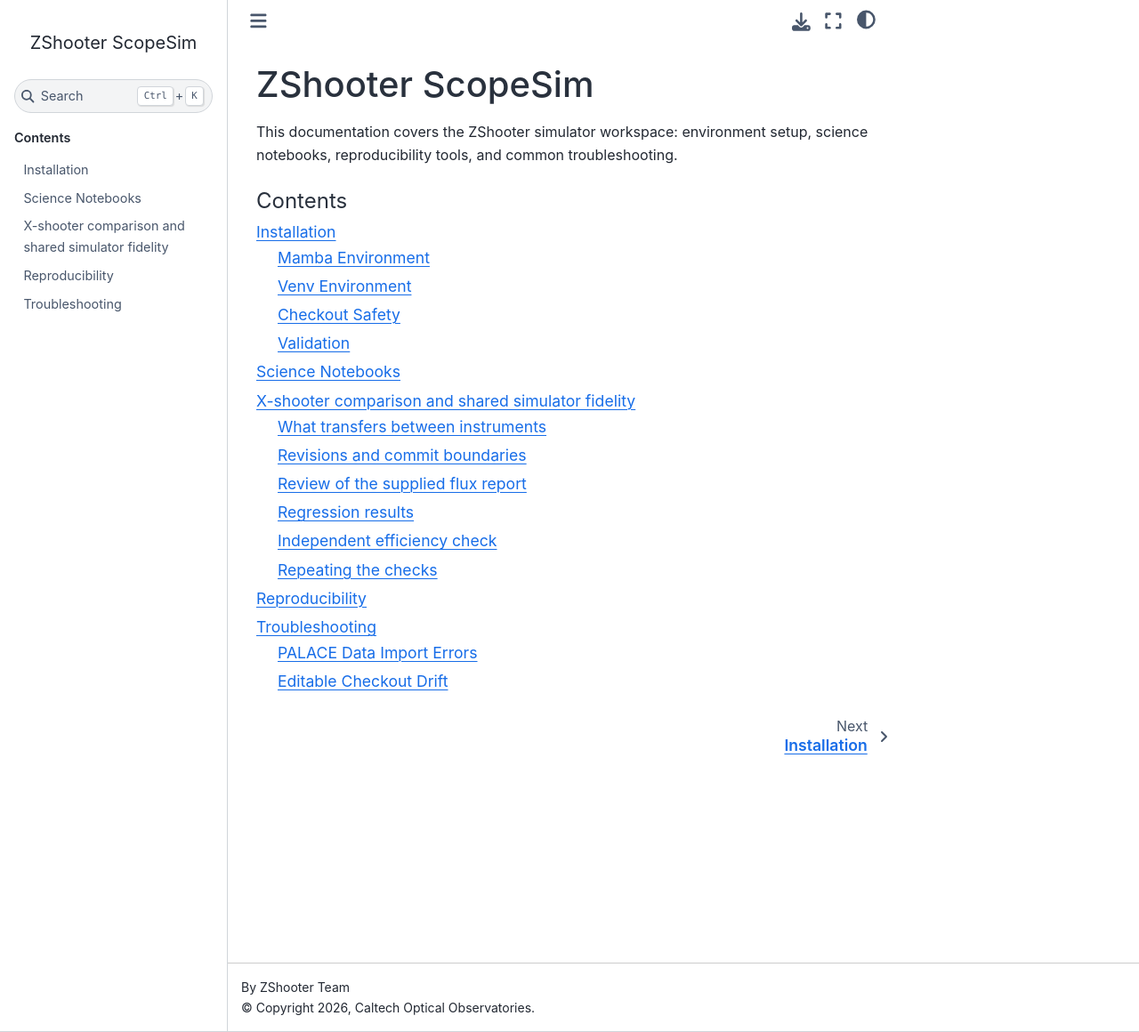
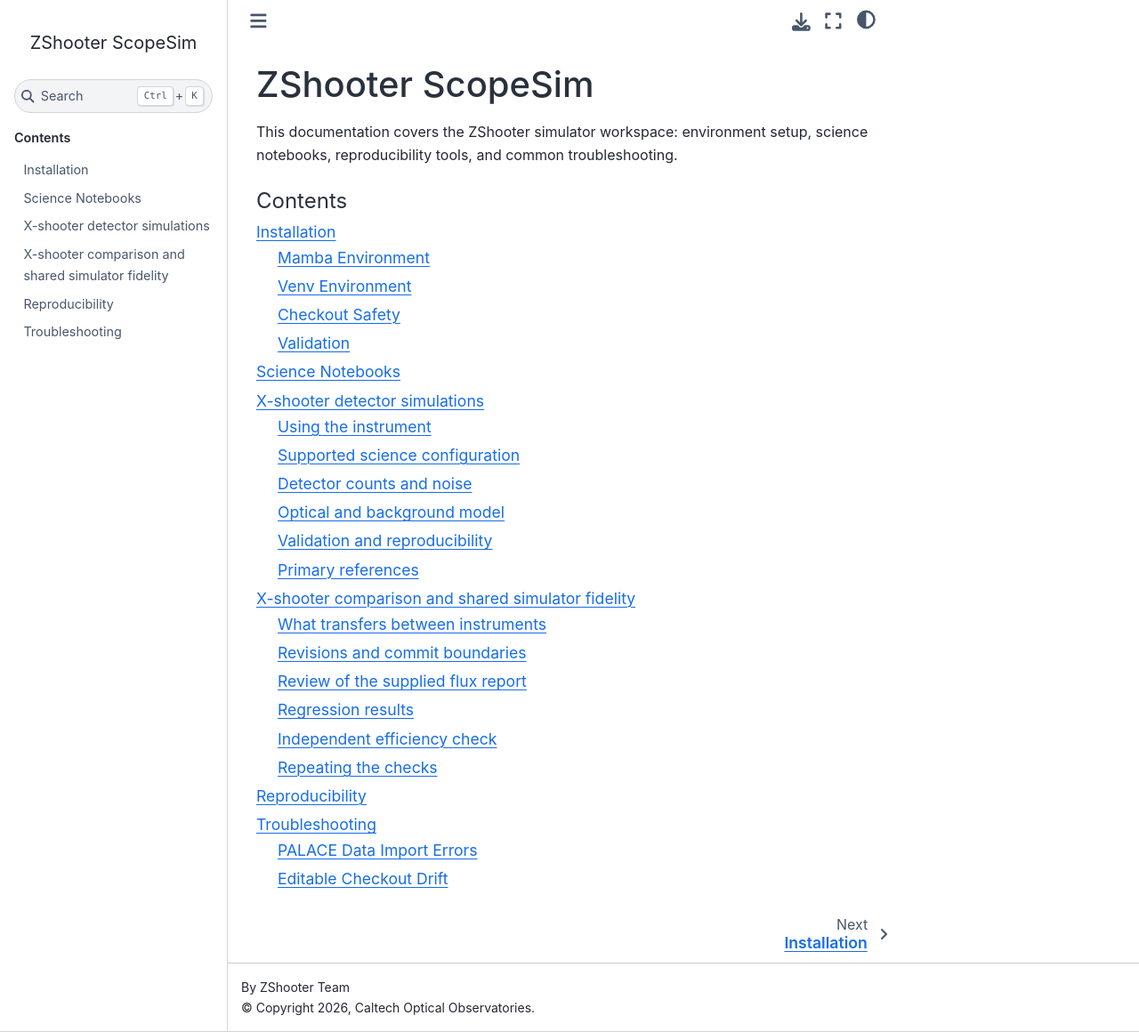
Before and after one commit to CaltechOpticalObservatories/zs-scopesim, a Sphinx documentation site: the page built from docs/index.md, in a window 1280 px wide and 1160 px high. Shown: the whole window at 89% size. Built offline with Sphinx 7.4.7 and the Sphinx Book theme 1.1.4, drawn with Linux system fonts in a browser that asks for light colours; some of the changed lines change nothing that is shown.

Commit message:
Add native-frame X-shooter kilonova notebook and instrument notes

````diff
--- a/docs/index.md
+++ b/docs/index.md
@@ -9,6 +9,7 @@
 
 install
 notebooks
+xshooter
 xshooter-validation
 reproducibility
 troubleshooting
--- a/docs/notebooks.md
+++ b/docs/notebooks.md
@@ -1,6 +1,8 @@
 # Science Notebooks
 
 Science notebooks are in `notebooks/`. Development notebooks live in `dev_notebooks/`.
+
+`01_Kilonovae_XSHOOTER.ipynb` is a detector-only companion for the three-arm X-shooter model. See [the configuration and accuracy notes](xshooter.md) before using it for quantitative comparisons.
 
 Launch a notebook server with:
 
--- /dev/null
+++ b/docs/xshooter.md
@@ -0,0 +1,104 @@
+# X-shooter detector simulations
+
+`notebooks/01_Kilonovae_XSHOOTER.ipynb` is the detector-only companion to the ZShooter kilonova notebook. It uses the same source construction and produces three ScopeSim HDULists, one per arm. The `xshooter` branches contain the feature commits; `env/zshooter-stack.toml` pins the ScopeSim and IRDB revisions used by this notebook.
+
+This is a first-pass comparison model. **Five-percent accuracy across all wavelengths, slit widths, backgrounds, and observing conditions is not established.** Optical throughput is calibrated against an archived standard star, while the NIR response and stray light still have larger uncertainties. The numerical trace-fit accuracy is not an absolute instrument accuracy claim.
+
+The [shared-physics assessment](xshooter-validation.md) distinguishes calibration from independent validation, records the literature/report review and current ESO QC comparison, and identifies shared numerical limitations. The separate `fidelity-candidates` branches contain experiments for ZShooter and the common engine; the pinned notebook stack does not select them. Agreement with X-shooter's fitted throughput or resolving power alone does not validate ZShooter predictions.
+
+## Using the instrument
+
+```python
+import scopesim as sim
+from zs_scopesim_tools.helpers import configure_irdb_path
+
+configure_irdb_path()
+cmds = sim.UserCommands(use_instrument="XSHOOTER", set_modes=["SPEC"], properties={
+    "!OBS.airmass": 1.3, "!OBS.seeing": 0.7,
+    "!INST.uvb_curr_slit": "1.0", "!INST.vis_curr_slit": "0.9", "!INST.nir_curr_slit": "0.9",
+    "!OBS.dit_uvb": 300., "!OBS.ndit_uvb": 1,
+    "!OBS.dit_vis": 300., "!OBS.ndit_vis": 1,
+    "!OBS.dit_nir": 300., "!OBS.ndit_nir": 1,
+    "!DET.binx_uvb": 1, "!DET.biny_uvb": 2,
+    "!DET.binx_vis": 1, "!DET.biny_vis": 2,
+})
+train = sim.OpticalTrain(cmds)
+train.observe(source)  # The same ScopeSim Source used for ZShooter.
+readouts = train.readout()
+```
+
+Construct a new optical train after changing the optical configuration or atmosphere. The package composes `Paranal_spectroscopy.yaml`, `VLT_UT3_Cassegrain.yaml`, and the XSHOOTER instrument/detector files. The telescope has the UT3 Cassegrain M1/M2 path. A later Keck comparison should replace that telescope component explicitly; adding a second telescope YAML would apply both optical paths. The empirical optical response is conditional on the adopted UT3 mirror curve.
+
+The companion notebook ends at detector images. It does not invoke `zsdrp`, extract spectra, resample instruments onto a common grid, or change the original notebook.
+
+The executed example writes `kilonova_1.5d_uvb.fits`, `kilonova_1.5d_vis.fits`, `kilonova_1.5d_nir.fits`, and `native_frames.png` into `notebooks/xshooter_kilonova/`. All 43 orders mapped successfully in the full-band run. The three arrays contain finite values and remain below the stated detector saturation thresholds for this example.
+
+## Supported science configuration
+
+| Property | UVB | VIS | NIR |
+|---|---|---|---|
+| Nominal wavelength range | 0.30–0.56 um | 0.55–1.02 um | 1.02–2.48 um |
+| Orders in the calibrated format | 13–24 (12) | 16–30 (15) | 11–26 (16) |
+| Native science array, FITS x by y | 2048 by 3000 | 2048 by 4000 | 2048 by 1100 |
+| Physical pixel pitch | 15 um | 15 um | 18 um |
+| Slit length | 11 arcsec | 11 arcsec | 11 arcsec |
+| Slit widths, arcsec | 0.5, 0.8, 1.0, 1.3, 1.6, 5.0 | 0.4, 0.7, 0.9, 1.2, 1.5, 5.0 | 0.4, 0.6, 0.9, 1.2, 5.0; 0.6JH, 0.9JH |
+| Default slit | 1.0 | 0.9 | 0.9 |
+| Reference resolving power at default slit | 5400 | 8900 | 5600 |
+| On-chip binning, x by y | 1 by 1, 1 by 2, 2 by 2 | 1 by 1, 1 by 2, 2 by 2 | 1 by 1 |
+
+These are the standard raw science regions, not the complete physical silicon dimensions. No optional windows are exposed. The optical prescan/overscan is omitted. The NIR orientation and 1100-row readout follow an archived standard exposure. Calibration tables describe actual curved orders, including their wavelength overlap; the nominal band limits above are not a rectangular order layout.
+
+For the CCDs, FITS x is the spatial direction and y the dispersion direction, matching the manual's spatial-by-spectral binning convention. Thus `(1, 2)` bins two dispersion pixels.
+
+The manual's overview still says 14 VIS orders, but its detailed format table and the archived calibration contain 15. The latter determine the simulation.
+
+## Detector counts and noise
+
+CCD settings `!DET.readout_mode_uvb` and `!DET.readout_mode_vis` accept `slow` (100 kHz, high gain) and `fast` (400 kHz, low gain). Gains in electrons/ADU are 0.63/1.83 for UVB and 0.64/1.64 for VIS; corresponding read noises are 2.4/4.6 and 3.4/6.6 electrons. NIR gain is 2.29 electrons/ADU.
+
+Photon rate is integrated over DIT and NDIT. Dark charge is added per native pixel, then CCD charge is summed into on-chip bins, Poisson noise is drawn, and one amplifier read noise is applied per output pixel per exposure. NIR read noise is interpolated from ESO's DIT table over 1–1800 s. NIR sums are divided by NDIT before gain conversion. Thus a NIR output has the mean signal of one DIT and variance reduced by NDIT. CCD outputs sum exposures. For a native rate `s`, dark rate `d`, read noise `r`, and gain `g`, the NIR output has mean `(s+d)*DIT/g` and variance `((s+d)*DIT+r**2)/(NDIT*g**2)`.
+
+The optical dark-current default is the manual's **upper bound** of 2 electrons/hour/pixel, not a precision measurement. NIR uses 0.02 electrons/s/pixel. These are explicit configurable detector properties.
+
+Outputs are floating-point, bias-subtracted ADU expectations with noise. They are not byte-for-byte ESO raw products. Negative noise samples are retained. `ARM`, `DIT`, `NDIT`, `EXPTIME`, `GAIN`, `BINX`, `BINY`, `SLIT`, and `COMBINE` describe the count convention. `EXPTIME` is accumulated DIT times NDIT. The detector `D` WCS uses physical focal-plane millimetres and follows binning; the generic ScopeSim sky WCS is not an echelle wavelength solution. The coordinate-inspection helper currently rejects binned readouts rather than returning unbinned pixel positions under a binned label.
+
+Use unsaturated exposures: CCD values approaching 65000 ADU and NIR values approaching the approximately 42000 ADU threshold are outside this linear model. Saturation, threshold-limited ramp extrapolation, persistence, individual bad pixels, fringing realizations, readout overheads, and exact ESO raw-container conventions are not simulated.
+
+## Optical and background model
+
+The offline preparation script evaluates ESO's calibrated prism/echelle physical model and fits the resulting wavelength/slit/focal-plane tables. Simulation uses those tables directly. A compiler and the attributed ESO C kernel are needed only to regenerate them. Forward and inverse mappings are checked on a separate sampling grid; all 43 orders meet 0.03 native-pixel RMS and 0.1-pixel maximum interpolation error.
+
+The cross-slit wavelength derivative comes from the same optical model. It is independent of the numerical sky pixel size and on-chip binning. The along-slit center value is used; its variation over the 11 arcsec slit is below 0.04% in the bundled calibration. The finite slit illumination is integrated before an optical Gaussian line-spread function is applied. Optical resolving powers of 17000, 43000, and 46000 were fitted to the manual's slit-resolution table using Gaussian fits to slit- and pixel-convolved lines. They are optical blur terms, not the final slit resolving powers. Default-slit estimates agree within about 3%; the widest tabulated optical slits differ by about 6–7%. Point-source resolution also depends on seeing and centering.
+
+Native detector rasterization uses ScopeSim's pixel-center quadrature with the local coordinate Jacobian. The slit-resolution estimates are therefore approximate; intra-pixel response and subpixel-phase effects on narrow lines are not calibrated.
+
+UVB and VIS use order response measured from the first 2024-01-01 EG21 nod exposure after subtracting the other nod. The calculation divides by the pipeline reference flux, exposure, collecting area, atmospheric extinction, adopted mirror reflectivity, and detector QE. Robust 32-pixel continuum bins suppress unflattened fixed-pattern structure and cosmic rays; interpolation bridges excluded molecular bands and holds endpoint throughput outside the sampled interval. These gaps and endpoint continuations are not independent throughput calibrations. The second nod is retained as a repeatability check, not evidence for an independent absolute flux scale.
+
+NIR uses the ESO ETC optics/QE curves, its empirical correction, and a scalar echelle blaze approximation. This has not passed the 5% absolute-throughput target. The JH blocking curve is digitized from manual Figure 13 near its 2.06 um cutoff, with an explicit 0.945 passband continuation below 2 um. Fine filter fringes and the localized K-band light leak are omitted.
+
+Paranal transmission and sky radiance come from ESO SkyCalc, with airmass and PWV explicitly connected to the observation. `!OBS.seeing` is zenith seeing at 500 nm. The Moffat PSF uses alpha 4.765 and scales its FWHM with wavelength to the power -0.2 and airmass to the power 0.6. UVB/VIS ADCs are assumed ideal within their documented airmass range (up to 2); NIR refraction relative to 1.31 um is active. The fixed default MJD records the geometry-calibration epoch; change observing coordinates/time deliberately when changing slit orientation.
+
+NIR warm stray light is added after dispersion and QE, separately from sky, telescope emission, and dark current. The manual supplies four measured rates normalized to a one-arcsec slit. The package interpolates a cross-dispersion profile through their modeled detector positions, holds endpoint rates beyond those positions, and scales by the selected slit width. Its dependence on detector position outside those measurements and on ambient temperature is not calibrated. This is a material limitation for faint NIR comparisons.
+
+## Validation and reproducibility
+
+The IRDB package contains `calibration/trace_residuals.ecsv`, `calibration/standard_repeatability.ecsv`, the measured continuum bins, pinned model parameters, and the scripts that prepare the runtime FITS files. The tests exercise native array sizes, supported readouts, gains, charge conservation, repeated readouts, WCS, noise statistics, spectral mapping, and calibration bounds. See the package README for input identifiers and regeneration commands.
+
+Representative narrow-band continuum tests at 0.438, 0.711, and 1.634 um compare the simulated electron rate with a direct integral of source photon surface brightness, slit area, collecting area, mirror transmission, order response, and QE. Agreement is within 1.4%. Monochromatic trace-mapping tests conserve photons within 0.1% at numerical sky spacings of 0.1 and 0.05 arcsec and reproduce the variance from input width, slit illumination, and optical blur. These establish numerical normalization, not absolute instrument calibration.
+
+Centered point-source tests at the same wavelengths agree within 0.4% with direct integrals of the configured Moffat profile through the slit, including the wavelength and airmass dependence of seeing.
+
+The broader regression review found 26 failures and 20 setup errors in the original ScopeSim fork and exactly the same failing cases on the feature and candidate branches. The [assessment](xshooter-validation.md#regression-results) records these inherited failures, the clean upstream comparison, and the real-instrument observations. The fork suite is not fully passing. The separate zs-scopesim lamp-amplitude and zero-redshift failures also predate this instrument work.
+
+The optical second-nod RMS is below 5% in 26 of 27 orders. UVB order 13 reaches about 16% when all sampled continuum bins are included, chiefly near its low-response edges. VIS order 17 has only four accepted continuum bins because of absorption; its interpolation is weakly constrained. Neither these internal checks nor the trace interpolation test certifies 5% end-to-end performance. Absolute throughput, NIR background, telluric bands, and the stated slit-resolution outliers remain the principal limitations.
+
+An independent ESO QC sample returned 27 observations per arm from August through September 2026. The monitored optical efficiency medians are 1.6–2.8% below the January 2024 calibration epoch, supporting retention of that optical response for a first pass. All sample entries have `photometric=N`; scatter, limited wavelength coverage, and the five-arcsec calibration slit prevent a general accuracy claim. NIR medians are 8–11% higher than the 2024 observations, an epoch comparison rather than a measurement of this model's NIR error. No response curves were refitted to these data. The [saved measurements and interpretation](xshooter-validation.md#independent-efficiency-check) separate this check from the internal calibration tests.
+
+## Primary references
+
+- [ESO X-shooter documentation](https://www.eso.org/sci/facilities/paranal/instruments/xshooter/doc.html) and [User Manual v10, 2024-08-19](https://www.eso.org/sci/facilities/paranal/instruments/xshooter/doc/VLT-MAN-ESO-14650-4942_P114v1.pdf): detector properties, current slits, JH transmission, background, resolution, and detailed order format.
+- [Vernet et al. 2011](https://www.eso.org/sci/facilities/paranal/instruments/xshooter/doc/xshooter_Vernet2011.pdf): optical design and instrument characterization.
+- [Pipeline manual 3.8.12](https://ftp.eso.org/pub/dfs/pipelines/instruments/xshooter/xshoo-pipeline-manual-3.8.12.pdf) and [ESO pipeline source kit](https://ftp.eso.org/pub/dfs/pipelines/instruments/xshooter/xshoo-kit-3.8.12-3.tar.gz): calibrated forward optical model and raw-coordinate conventions.
+- [ESO ETC calibration database](https://www.eso.org/observing/etc/bin/simu/calibdisp?INS.NAME=XSHOOTER+INS.MODE%3Dnone): efficiency, QE, empirical corrections, and NIR ramp noise.
+- [ESO SkyCalc](https://www.eso.org/observing/etc/skycalc/): Paranal sky radiance and transmission.
````
Also changed, not shown: 1 other file.
